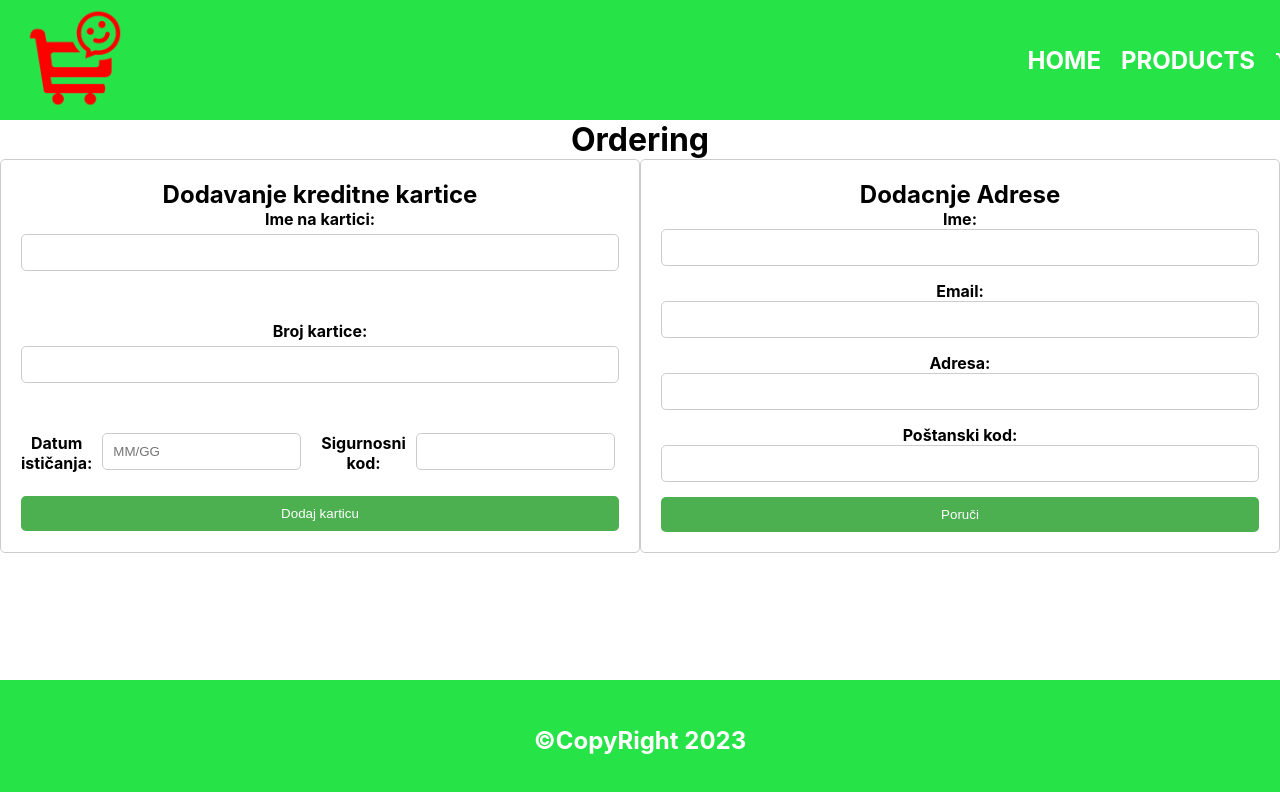
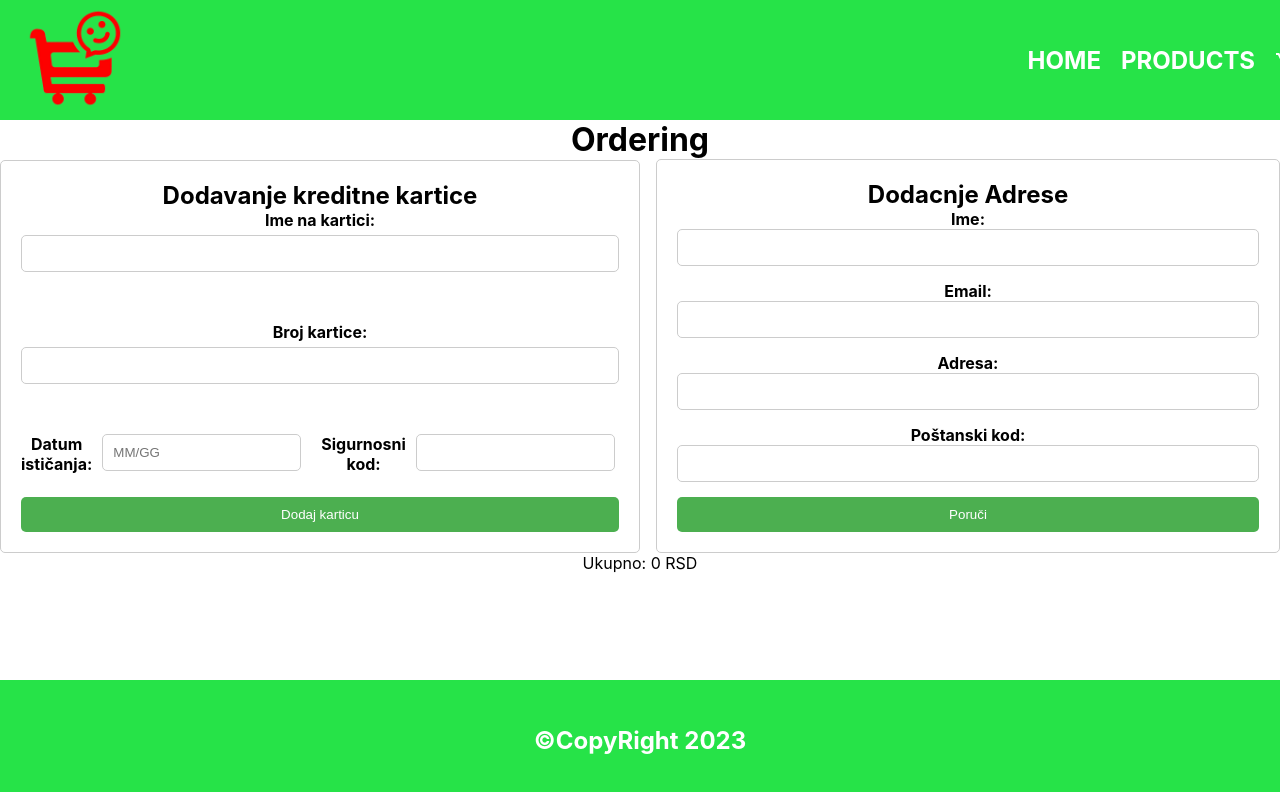
Before and after one commit to popovicmarko/OnlineShoping, a React (Create React App) app: page /ordering in a window 1280 px wide. Shown: the top 792 px of the page. Built offline with nearby package versions, Linux system fonts and the light colour scheme.

Commit message:
adder components total

```diff
--- /dev/null
+++ b/src/components/Total/Total.js
@@ -0,0 +1,9 @@
+import React from "react";
+
+export default function Total() {
+    return(
+    <div className="total">
+        <p>Ukupno: 0 RSD</p>
+    </div>
+    );
+}
--- a/src/pages/Ordering/Ordering.css
+++ b/src/pages/Ordering/Ordering.css
@@ -1,3 +1,6 @@
 .order-container{
     display: flex;
+    justify-content: center;
+    align-items: center;
+    gap: 1rem;
 }
--- a/src/pages/Ordering/Ordering.js
+++ b/src/pages/Ordering/Ordering.js
@@ -2,6 +2,7 @@ import React from "react";
 import "./Ordering.css";
 import FormCart from "../../components/Form/FormCart/FormCart";
 import FormAdress from "../../components/Form/FormAdress/FormAdress";
+import Total from "../../components/Total/Total";
 
 export default function Ordering() {
     return (
@@ -11,6 +12,7 @@ export default function Ordering() {
                 <FormCart />
                 <FormAdress />
             </div>
+            <Total />
         </div>
 
     );
```
Also changed, not shown: src/components/Total/Total.css (added).
